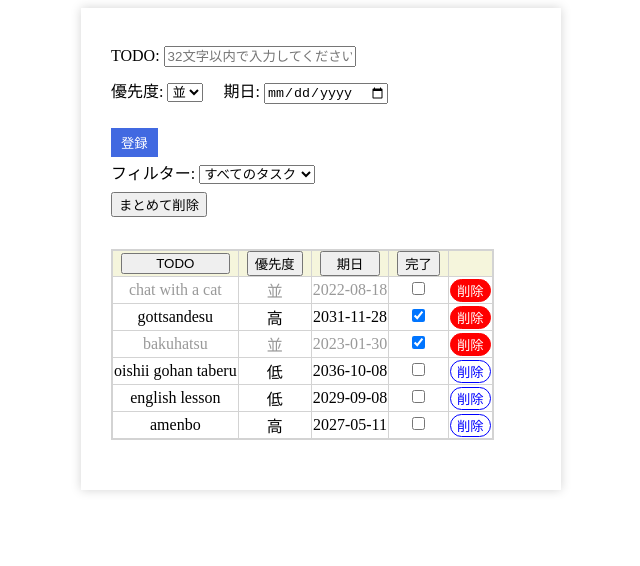
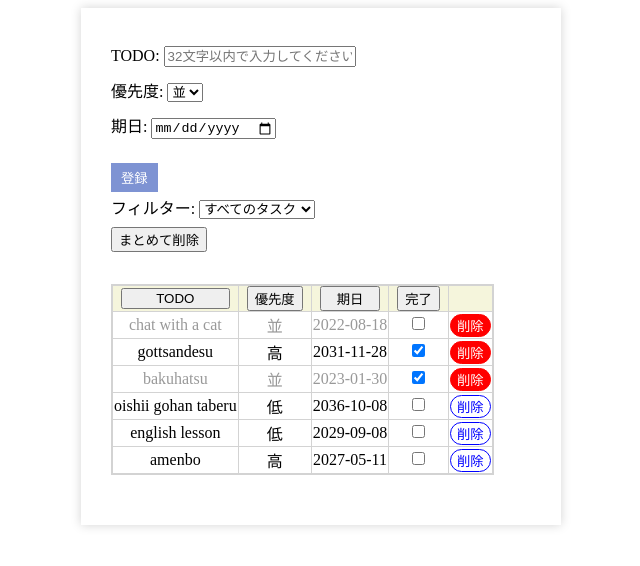
Before and after one commit to Mono5571/TODOAppDemo, a website with bundled scripts: page public/index.html in a window 1280 px wide. Shown: the whole page, without its empty margins (319-959 px from the left). Built offline with nearby package versions, Linux system fonts and the light colour scheme.

Commit message:
[Modified] TodoForm Rendering: replace getting and manipulating DOMs with creating for each state changes by scripts to render TodoForm.

```diff
--- a/public/index.html
+++ b/public/index.html
@@ -11,8 +11,8 @@
 
   <body>
     <main>
-      <div id="input">
-        <label
+      <div id="form-container">
+        <!--<label
           >TODO: <input id="input-task" placeholder="32文字以内で入力してください" /><span
             id="error-task"
             class="error-msg"
@@ -27,7 +27,7 @@
         <span id="error-priority" class="error-msg"></span>
         <label>期日: <input id="input-deadline" type="date" /><span id="error-deadline" class="error-msg"></span></label
         ><br />
-        <button id="submit">登録</button>
+        <button id="submit">登録</button> -->
       </div>
 
       <div id="filter-select-container"></div>
--- a/public/style.css
+++ b/public/style.css
@@ -108,6 +108,10 @@ td input[type='checkbox'] {
   background-color: red;
 }
 
+.form-label {
+  display: block;
+}
+
 :is(input, select):has(+ .error-msg.visible) {
   border: 1px solid var(--color-error);
   border-radius: 0.2em;
@@ -118,7 +122,7 @@ td input[type='checkbox'] {
   color: var(--color-error);
   font-size: 0.75rem;
 
-  &.visible {
+  &.is-visible {
     display: inline-block;
   }
 }
--- a/src/components/TodoForm/index.ts
+++ b/src/components/TodoForm/index.ts
@@ -1,90 +1,22 @@
-import type { InputKey, FormState } from '../../types/inputs.js';
+import { type InputKey, type FormState, type ValidInputs, type InputValues, inputKeyList } from '../../types/inputs.js';
 import { shallowObjectEqual } from '../../utils/utils.js';
 import { validateInputValues } from '../../validators/validateInputValues.js';
 import { generateTodo } from '../../utils/generateTodo.js';
 import { generateTodoId } from '../../utils/generateTodoId.js';
 import { formActions, formStore, todoActions } from '../../context/index.js';
+import { createElement } from '../../libs/createElement/index.js';
+import type { Priority } from '../../types/todo.js';
+import type { Result } from '../../types/result.js';
+import { refreshContainer } from '../../utils/refreshContainer.js';
 
-export const initTodoForm = ({
-  taskInput,
-  prioritySelect,
-  deadlineInput,
-  taskError,
-  priorityError,
-  deadlineError,
-  submit
-}: {
-  taskInput: HTMLInputElement;
-  prioritySelect: HTMLSelectElement;
-  deadlineInput: HTMLInputElement;
-  taskError: HTMLSpanElement;
-  priorityError: HTMLSpanElement;
-  deadlineError: HTMLSpanElement;
-  submit: HTMLButtonElement;
-}) => {
-  // キー、html 要素、イベント種別、エラーを表示する span 要素の対応関係のリスト
-  const keyAndElmsList = [
-    { key: 'task', el: taskInput, eventType: 'input', errorMsg: taskError },
-    { key: 'priority', el: prioritySelect, eventType: 'change', errorMsg: priorityError },
-    { key: 'deadline', el: deadlineInput, eventType: 'input', errorMsg: deadlineError }
-  ] as const;
+export function initTodoForm(formContainer: HTMLElement) {
+  const handleInputOrChange = (key: InputKey, e?: Event) => {
+    const target = e?.currentTarget;
+    if (!(target instanceof HTMLInputElement) && !(target instanceof HTMLSelectElement)) return;
+    formActions.update(key, target.value);
+  };
 
-  // --- 1. Dispatch: ユーザー入力 -> State ---
-  keyAndElmsList.forEach(({ el, key, eventType }) => {
-    el.addEventListener(eventType, (e) => {
-      formActions.update(key, (e.currentTarget as typeof el).value);
-    });
-  });
-
-  // --- 2. Watch: State -> UI (バリデーション & ボタン制御) ---
-  formStore.watch(
-    (s) => s, // 全体の変更を監視
-    ({ values, touched, hasAttemptedSubmit }) => {
-      const result = validateInputValues(values);
-
-      submit.disabled = !result.isSuccess;
-
-      keyAndElmsList.forEach(({ el, key, errorMsg }) => {
-        const shouldShowError = touched.has(key) || hasAttemptedSubmit;
-        if (!shouldShowError) {
-          errorMsg.textContent = '';
-          errorMsg.classList.remove('visible');
-          return;
-        }
-
-        // 制約検証 API でのエラーが erroMsg に反映されるように
-        if (!el.checkValidity()) {
-          // input.value が js に渡らないので、自動的に isSuccess === false
-          errorMsg.textContent = el.validationMessage;
-          errorMsg.classList.add('visible');
-        } else if (!result.isSuccess && result.error[key]) {
-          errorMsg.textContent = result.error[key];
-          errorMsg.classList.add('visible');
-        } else {
-          errorMsg.textContent = '';
-          errorMsg.classList.remove('visible');
-        }
-      });
-    },
-    shallowObjectEqual<FormState>
-  );
-
-  // --- 3. Watch: State -> UI (値の同期・初期化) ---
-  // reset() が呼ばれたときに input.value を空にするための監視
-
-  // 補助関数
-  const watchInput = (el: HTMLInputElement | HTMLSelectElement, key: InputKey) =>
-    formStore.watch(
-      (s) => s.values[key],
-      (value) => {
-        if (el.value !== value) el.value = value;
-      }
-    );
-
-  keyAndElmsList.forEach(({ el, key }) => watchInput(el, key));
-
-  // --- 4. Submit 処理 ---
-  submit.addEventListener('click', () => {
+  const handleSubmit = () => {
     const currentInputValues = formStore.state.values;
     const result = validateInputValues(currentInputValues);
     const idResult = generateTodoId();
@@ -108,5 +40,137 @@ export const initTodoForm = ({
     todoActions.add(newTodo);
 
     formActions.reset();
-  });
-};
+  };
+
+  const renderErrorMsg = ({
+    key,
+    result,
+    touched,
+    hasAttemptedSubmit
+  }: {
+    key: InputKey;
+    result: Result<ValidInputs, Partial<Record<'task' | 'priority' | 'deadline', string>>>;
+    touched: Set<InputKey>;
+    hasAttemptedSubmit: boolean;
+  }) => {
+    const shouldShowError = hasAttemptedSubmit || touched.has(key);
+    if (!shouldShowError) {
+      return { textContent: '', isVisible: false };
+    }
+
+    if (!result.isSuccess && result.error[key]) {
+      return { textContent: result.error[key], isVisible: true };
+    } else {
+      return { textContent: '', isVisible: false };
+    }
+  };
+
+  const renderForm = ({
+    values,
+    touched,
+    hasAttemptedSubmit
+  }: {
+    values: InputValues;
+    touched: Set<InputKey>;
+    hasAttemptedSubmit: boolean;
+  }) => {
+    const result = validateInputValues(values);
+
+    // 各項目の <input>, <select> 要素を作成
+    const taskInput = createElement('input', {
+      id: 'input-task',
+      placeholder: '32文字以内で入力してください',
+      value: values.task,
+      onChange: (e?: Event) => handleInputOrChange('task', e)
+    });
+    const prioritySelect = createElement(
+      'select',
+      { id: 'select-priority', onChange: (e?: Event) => handleInputOrChange('priority', e) },
+      createElement('option', {
+        value: 'low' satisfies Priority,
+        textContent: '低',
+        selected: formStore.state.values.priority === 'low' ? 'true' : 'false'
+      }),
+      createElement('option', {
+        value: 'middle' satisfies Priority,
+        textContent: '並',
+        selected: formStore.state.values.priority === 'middle' ? 'true' : 'false'
+      }),
+      createElement('option', {
+        value: 'high' satisfies Priority,
+        textContent: '高',
+        selected: formStore.state.values.priority === 'high' ? 'true' : 'false'
+      })
+    );
+    const deadlineInput = createElement('input', {
+      id: 'input-deadline',
+      type: 'date',
+      value: values.deadline,
+      onInput: (e?: Event) => handleInputOrChange('deadline', e)
+    });
+
+    // エラーメッセージの内容を取得
+    const taskErrorMsg = renderErrorMsg({ key: 'task', result, touched, hasAttemptedSubmit });
+    const priorityErrorMsg = renderErrorMsg({ key: 'priority', result, touched, hasAttemptedSubmit });
+    const deadlineErrorMsg = renderErrorMsg({ key: 'deadline', result, touched, hasAttemptedSubmit });
+
+    // 各項目のエラーメッセージを表示する <span> 要素を作成
+    const taskError = createElement('span', {
+      id: 'error-task',
+      className: ['error-msg', taskErrorMsg.isVisible && 'is-visible'].filter(Boolean).join(' '),
+      textContent: taskErrorMsg.textContent
+    });
+    const priorityError = createElement('span', {
+      id: 'error-priority',
+      className: ['error-msg', priorityErrorMsg.isVisible && 'is-visible'].filter(Boolean).join(' '),
+      textContent: priorityErrorMsg.textContent
+    });
+    const deadlineError = createElement('span', {
+      id: 'error-deadline',
+      className: ['error-msg', deadlineErrorMsg.isVisible && 'is-visible'].filter(Boolean).join(' '),
+      textContent: deadlineErrorMsg.textContent
+    });
+
+    const submitButton = createElement('button', {
+      type: 'button',
+      id: 'submit',
+      disabled: result.isSuccess ? 'false' : 'true',
+      textContent: '登録',
+      onClick: handleSubmit
+    });
+
+    const todoForm = createElement(
+      'div',
+      {},
+      createElement('label', { textContent: 'TODO: ', className: 'form-label' }, taskInput, taskError),
+      createElement('label', { textContent: '優先度: ', className: 'form-label' }, prioritySelect, priorityError),
+      createElement('label', { textContent: '期日: ', className: 'form-label' }, deadlineInput, deadlineError),
+      submitButton
+    );
+
+    return todoForm;
+  };
+
+  // --- 2. Watch: State -> UI (バリデーション & ボタン制御) ---
+  formStore.watch(
+    (s) => s, // 全体の変更を監視
+    ({ values, touched, hasAttemptedSubmit }) => {
+      refreshContainer(formContainer);
+
+      const todoForm = renderForm({ values, touched, hasAttemptedSubmit });
+
+      formContainer.appendChild(todoForm);
+
+      /*
+      // 制約検証 API でのエラーが erroMsg に反映されるように
+      if (!el.checkValidity()) -> errorMsg.textContent = el.validationMessage;
+      // input.value が js に渡らないので、自動的に isSuccess === false
+      */
+    },
+    shallowObjectEqual<FormState>
+  );
+
+  // 初回のレンダリング
+  const todoForm = renderForm(formStore.state);
+  formContainer.appendChild(todoForm);
+}
--- a/src/libs/createElement/index.ts
+++ b/src/libs/createElement/index.ts
@@ -106,6 +106,20 @@ const propsHandlers: PropsHandlers = {
       }
       return;
     }
+  },
+  placeholder: {
+    validate: (v: unknown): v is string => typeof v === 'string',
+    apply: (el: HTMLElement, v: string) => {
+      if (!(el instanceof HTMLInputElement) && !(el instanceof HTMLTextAreaElement)) return;
+      el.placeholder = v;
+    }
+  },
+  selected: {
+    validate: (v: unknown): v is string => v === 'true' || v === 'false',
+    apply(el: HTMLElement, v: string) {
+      if (!(el instanceof HTMLOptionElement)) return;
+      el.selected = v === 'true' ? true : false;
+    }
   }
 };
 
--- a/src/libs/createElement/types.ts
+++ b/src/libs/createElement/types.ts
@@ -10,7 +10,8 @@ export const allowedTagNames = [
   'button',
   'select',
   'label',
-  'option'
+  'option',
+  'span'
 ] as const;
 export type AllowedTagName = (typeof allowedTagNames)[number];
 
@@ -24,14 +25,16 @@ export const allowedPropsKeys = [
   'name',
   'value',
   'for',
-  'disabled'
+  'disabled',
+  'placeholder',
+  'selected'
 ] as const;
 export type AllowedPropsKey = (typeof allowedPropsKeys)[number];
 
 export const allowedEventKeys = ['onClick', 'onChange', 'onInput'] as const;
 export type AllowedEventsKey = (typeof allowedEventKeys)[number];
 
-export const allowedPropsValueTypeList = ['number', 'radio', 'checkbox', 'button'];
+export const allowedPropsValueTypeList = ['number', 'radio', 'checkbox', 'button', 'date'];
 
 export type ElementProps = {
   readonly [key in AllowedPropsKey]?: string;
--- a/src/main.ts
+++ b/src/main.ts
@@ -12,27 +12,13 @@ const main = () => {
 
   const tableContainer = document.getElementById('table-container');
 
-  const taskInput = document.getElementById('input-task');
-  const prioritySelect = document.getElementById('select-priority');
-  const deadlineInput = document.getElementById('input-deadline');
-
-  const taskError = document.getElementById('error-task');
-  const priorityError = document.getElementById('error-priority');
-  const deadlineError = document.getElementById('error-deadline');
-
-  const submit = document.getElementById('submit');
+  const formContainer = document.getElementById('form-container');
 
   if (
     !(filterSlectContainer instanceof HTMLElement) ||
     !(removeAllDialogContainer instanceof HTMLElement) ||
     !(tableContainer instanceof HTMLElement) ||
-    !(taskInput instanceof HTMLInputElement) ||
-    !(prioritySelect instanceof HTMLSelectElement) ||
-    !(deadlineInput instanceof HTMLInputElement) ||
-    !(taskError instanceof HTMLSpanElement) ||
-    !(priorityError instanceof HTMLSpanElement) ||
-    !(deadlineError instanceof HTMLSpanElement) ||
-    !(submit instanceof HTMLButtonElement)
+    !(formContainer instanceof HTMLElement)
   ) {
     console.error('要素が存在しないか、誤ったタグが指定されています。');
     return;
@@ -44,7 +30,7 @@ const main = () => {
 
   initTodoTable(tableContainer);
 
-  initTodoForm({ taskInput, prioritySelect, deadlineInput, taskError, priorityError, deadlineError, submit });
+  initTodoForm(formContainer);
 
   initTodoDB(db);
 };
```
Also changed, not shown: HISTORY.md (+16 -0 lines).
